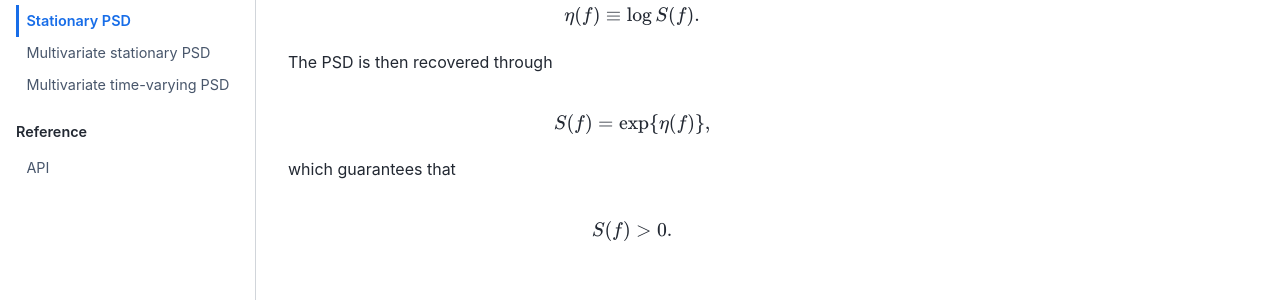
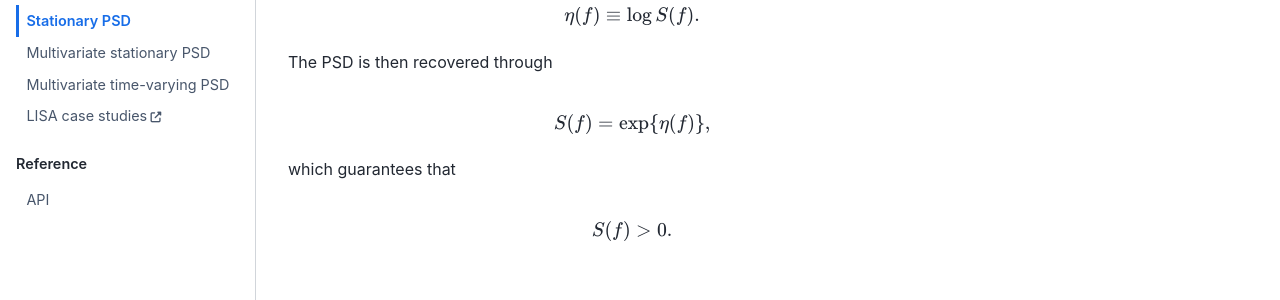
Before and after one commit to nz-gravity/LogPSplinePSD, a Jupyter Book: the page built from docs/examples/univar-example.ipynb, in a window 1280 px wide. Shown: the part 300-600 px from the top of the page. Built offline with Jupyter Book 1.0.4 settings and Sphinx 7.4.7 and the Sphinx Book theme 1.1.4, drawn with Linux system fonts in a browser that asks for light colours; pages that are not in the unit, such as notebooks, are missing from menus.

Commit message:
docs: link to LISA case studies

```diff
--- a/README.rst
+++ b/README.rst
@@ -65,6 +65,7 @@
 - Explore the `multivariate example <docs/examples/multivariate-example.ipynb>`_.
 - Try the `time-varying example <docs/examples/timevarying-example.ipynb>`_.
 - Fit PSDs and complex cross-spectra with the `multivariate time-varying example <docs/examples/multivariate-timevarying-example.ipynb>`_.
+- Run the `LISA case studies <https://github.com/nz-gravity/logpsplines_lisa_case_studies>`_ for nonstationary A-channel noise recovery and correlated XYZ instrument-noise inference.
 - Read the `spectral conventions <docs/conventions.rst>`_.
 
 
--- a/docs/_toc.yml
+++ b/docs/_toc.yml
@@ -12,6 +12,8 @@
         title: Time-varying PSD
       - file: examples/multivariate-timevarying-example
         title: Multivariate time-varying PSD
+      - url: https://github.com/nz-gravity/logpsplines_lisa_case_studies
+        title: LISA case studies
   - caption: Reference
     chapters:
       - file: api
--- a/docs/intro.rst
+++ b/docs/intro.rst
@@ -43,6 +43,9 @@
 2. :doc:`Multivariate stationary PSD <examples/multivariate-example>` fits spectral matrices and coherence.
 3. :doc:`Time-varying PSD <examples/timevarying-example>` fits scalar WDM and moving-periodogram powers.
 4. :doc:`Multivariate time-varying PSD <examples/multivariate-timevarying-example>` fits PSDs, complex cross-spectra and coherence on a time-frequency grid.
+5. `LISA case studies <https://github.com/nz-gravity/logpsplines_lisa_case_studies>`_
+   provides runnable examples of nonstationary A-channel noise recovery and
+   correlated XYZ instrument-noise inference, with synthetic data and comparison figures.
 
 The :doc:`api` covers configuration, results, spectral conventions and advanced
 reference-spectrum fits. Contributor instructions are in the repository's
```
